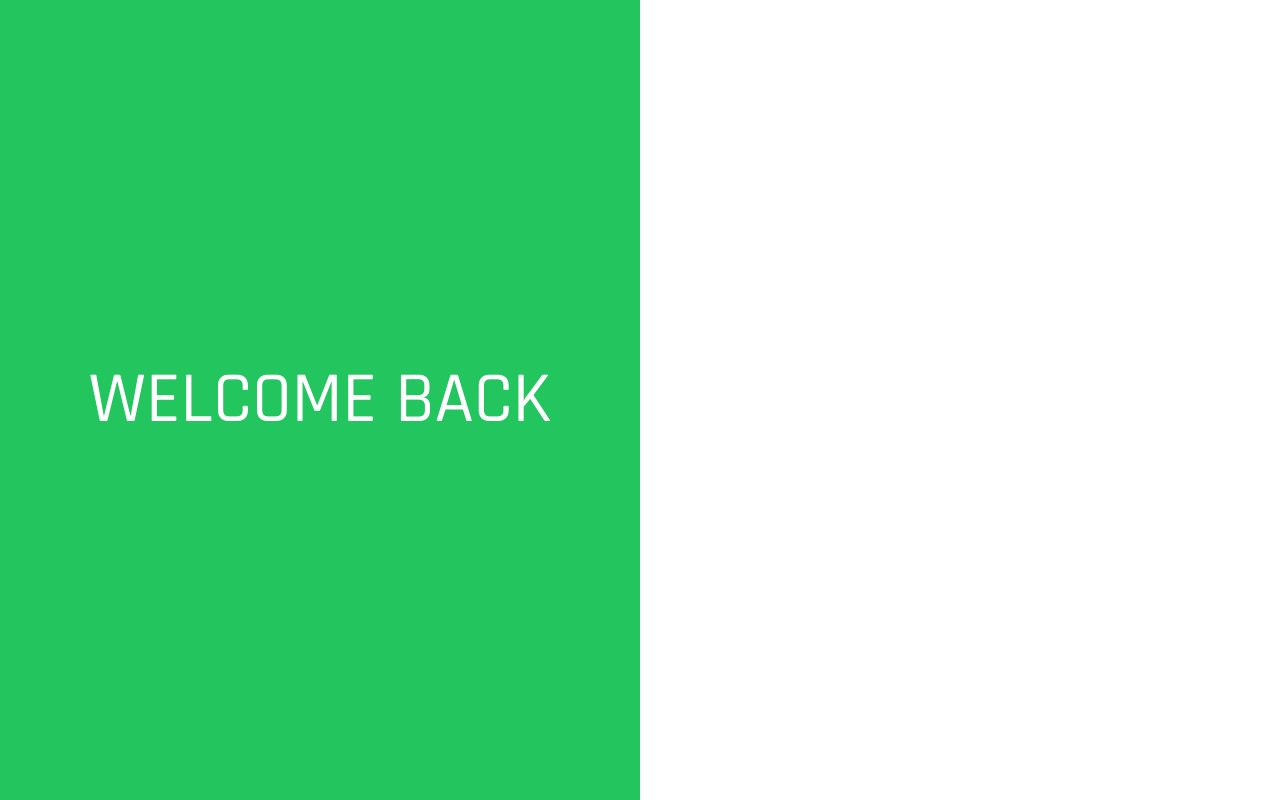
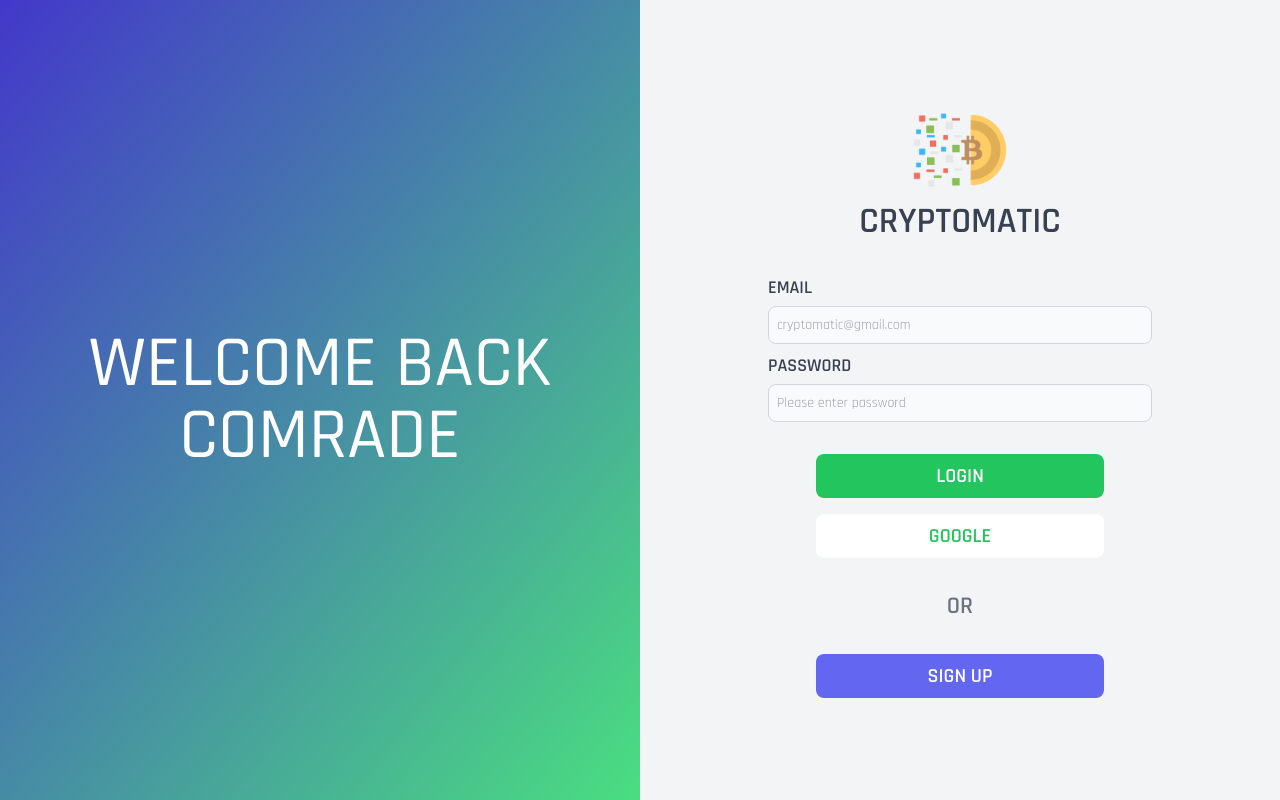
Before and after one commit to ChromeMatic/CryptoMatic, a Vue app: page /login in a window 1280 px wide. Built offline with nearby package versions, Linux system fonts and the light colour scheme.

Commit message:
added login page

```diff
--- a/src/Pages/login.vue
+++ b/src/Pages/login.vue
@@ -1,20 +1,76 @@
+<script>
+    export default {
+        name:'Login',
+        data:()=>({
+            user:{
+                username:'',
+                password:''
+            }
+        }),
+        computed:{},
+        methods:{
+            login(){
+
+            }
+        }
+    }
+</script>
+
 <template>
-   <div class="w-full lg:h-screen flex font-Rajdhani">
+   <div class="w-full lg:h-screen flex font-Rajdhani uppercase">
 
-    <div class="bg-green-500 h-full w-1/2 flex flex-col justify-center items-center px-4">
+    <div class="bg-gradient-to-br from-indigo-700 to-green-400 h-full w-1/2 hidden md:flex flex-col justify-center items-center px-4">
         <h1 class="text-7xl uppercase font-medium text-white text-center">
-            Welcome Back
+            Welcome Back comrade
         </h1>
+    </div>
+
+    <div class="flex flex-col lg:py-8 lg:px-8 lg:h-full lg:w-1/2 w-full justify-center items-center lg:space-y-8 space-y-6 bg-gray-100">
+
+       <div class="flex flex-col space-y-1 justify-center items-center">
+            <img src="/cryptocurrency.png" class="h-24 w-24" alt="">
+            <h1 class="text-4xl font-semibold text-gray-700">CryptoMatic</h1>
+       </div>
+
+       <div class="flex flex-col space-y-2 justify-center items-center">
+
+           <div>
+                <label for="email" class="block mb-1 text-lg font-semibold text-gray-700 dark:text-gray-300">email</label>
+                <input type="email" class="bg-gray-50 lg:w-96 w-72 px-2 py-2 border border-gray-300 text-gray-900 text-sm rounded-lg focus:ring-blue-500 focus:border-blue-500 block  dark:bg-gray-700 dark:border-gray-600 dark:placeholder-gray-500 dark:text-white dark:focus:ring-blue-500 dark:focus:border-blue-500" placeholder="cryptomatic@gmail.com" required>
+           </div>
+
+            <div>
+                <label for="password" class="block mb-1 text-lg font-semibold text-gray-700 dark:text-gray-300">password</label>
+                <input type="password" placeholder="Please enter password" class="bg-gray-50 lg:w-96 w-72 px-2 py-2 border border-gray-300 text-gray-900 text-sm rounded-lg focus:ring-blue-500 focus:border-blue-500 block  dark:bg-gray-700 dark:border-gray-600 dark:placeholder-gray-500 dark:text-white dark:focus:ring-blue-500 dark:focus:border-blue-500" required>
+           </div>
+
+       </div>
+
+       <div class="flex flex-col space-y-4 justify-center items-center">
+
+            <button  class="py-2 w-72 rounded-lg uppercase font-semibold text-xl bg-green-500">
+               <h1 class="text-white">login</h1>
+           </button>
+
+           <button  class="py-2 w-72 bg-white rounded-lg uppercase font-semibold text-xl text-gray-600">
+               <h1 class="text-green-500">google</h1>
+           </button>
+
+       </div>
+
+       <div>
+           <h1 class="text-2xl font-semibold text-gray-500">OR</h1>
+       </div>
+
+       <div class="flex flex-col space-y-4 justify-center items-center">
+
+            <button  class="py-2 w-72 rounded-lg uppercase font-semibold text-xl bg-indigo-500">
+               <h1 class="text-white">Sign Up</h1>
+           </button>
+
+       </div>
+
     </div>
 
    </div>
 </template>
-
-<script>
-export default {
-    name:'Login',
-    data:()=>({}),
-    computed:{},
-    methods:{}
-}
-</script>
```
Also changed, not shown: src/assets/loginpic.jpg (added).
